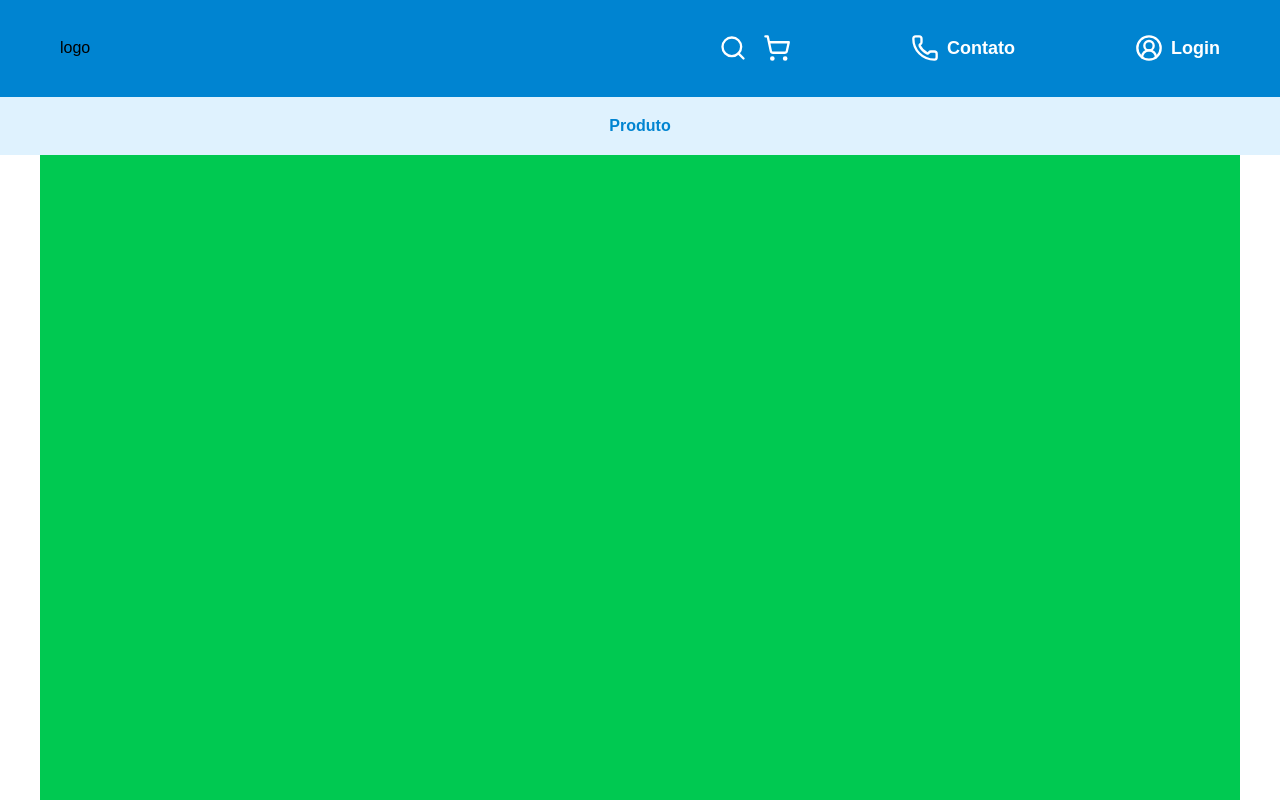
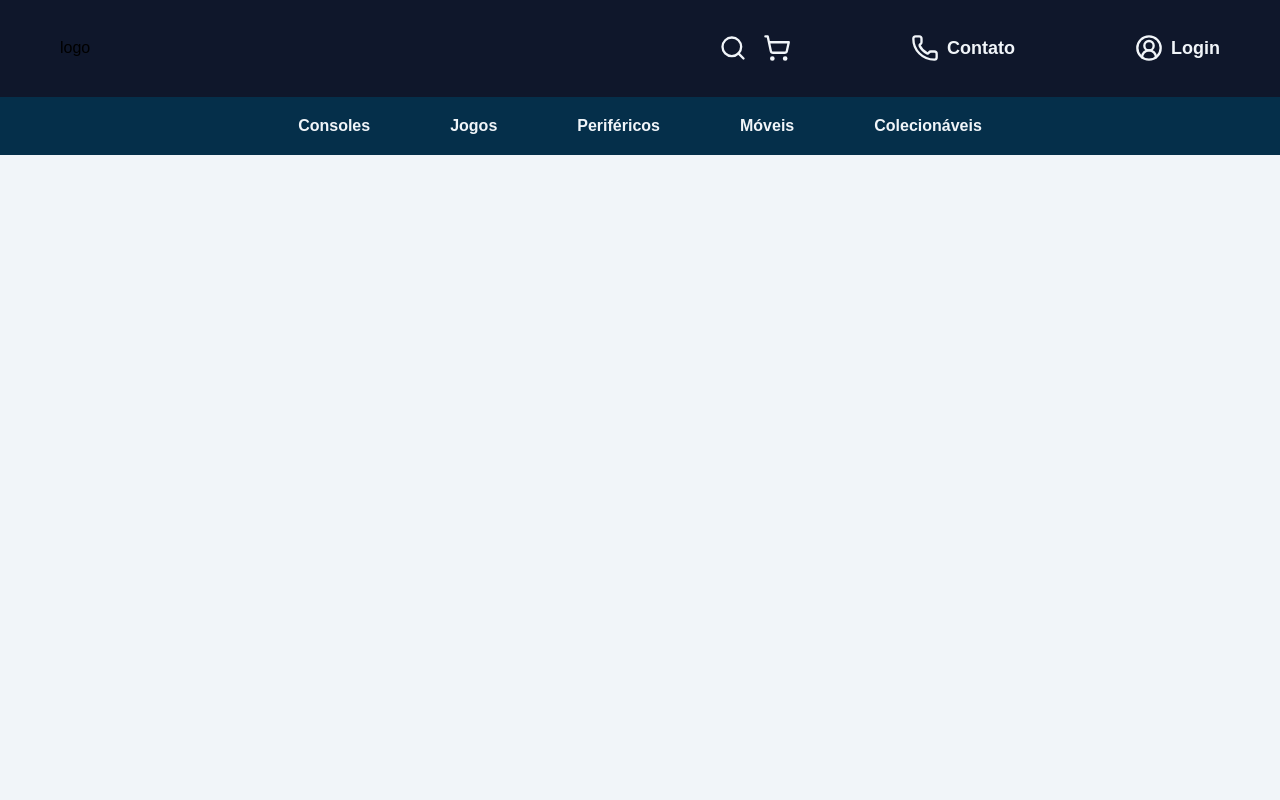
Before and after one commit to GabrielPanjos/Pereira-Game-Store, a React (Vite) app: page / in a window 1280 px wide. Built offline with nearby package versions, Linux system fonts and the light colour scheme.

Commit message:
mudancas nas cores

```diff
--- a/src/components/Header/HeaderButton/index.tsx
+++ b/src/components/Header/HeaderButton/index.tsx
@@ -7,9 +7,11 @@ type HeaderButtonProps = {
 
 export function HeaderButton({ Icon, children }: HeaderButtonProps) {
   return (
-    <button className="flex items-center gap-2 text-white hover:text-gray-300">
+    <button className="flex items-center gap-2 text-slate-100 hover:text-slate-300">
       <Icon className="h-7 w-7" />
-      {children && <span className="font-semibold text-[18px]">{children}</span>}
+      {children && (
+        <span className="font-semibold text-[18px]">{children}</span>
+      )}
     </button>
   );
 }
--- a/src/components/Header/index.tsx
+++ b/src/components/Header/index.tsx
@@ -5,7 +5,7 @@ import { HeaderButton } from "./HeaderButton";
 
 export function Header() {
   return (
-    <header className="w-full h-30 justify-between flex items-center bg-sky-600">
+    <header className="w-full h-30 justify-between flex items-center bg-slate-900">
       <div className="flex ml-15">
         <button>
           logo
--- a/src/components/Menu/MenuButton/index.tsx
+++ b/src/components/Menu/MenuButton/index.tsx
@@ -4,7 +4,7 @@ type MenuButtonProps = {
 
 export function MenuButton({ children }: MenuButtonProps) {
   return (
-    <button className="flex h-full justify-center items-center text-sky-600 hover:text-sky-800 font-semibold text-[16px]">
+    <button className="flex h-full justify-center items-center text-slate-100 hover:text-slate-300 font-semibold text-[16px]">
       <span>{children}</span>
     </button>
   );
--- a/src/components/Menu/index.tsx
+++ b/src/components/Menu/index.tsx
@@ -2,8 +2,12 @@ import { MenuButton } from "./MenuButton";
 
 export function Menu() {
   return (
-    <nav className="flex justify-center items-center gap-20 w-full h-18 bg-sky-100">
-      <MenuButton>Produto</MenuButton>
+    <nav className="flex justify-center items-center gap-20 w-full h-18 bg-sky-950">
+      <MenuButton>Consoles</MenuButton>
+      <MenuButton>Jogos</MenuButton>
+      <MenuButton>Periféricos</MenuButton>
+      <MenuButton>Móveis</MenuButton>
+      <MenuButton>Colecionáveis</MenuButton>
     </nav>
   );
 }
--- a/src/components/Products/index.tsx
+++ b/src/components/Products/index.tsx
@@ -1,3 +1,3 @@
 export function Products() {
-  return <section className="bg-green-500 w-300 h-full"></section>;
+  return <section className="bg-slate-100 w-300 h-full"></section>;
 }
--- a/src/pages/Home/index.tsx
+++ b/src/pages/Home/index.tsx
@@ -4,7 +4,7 @@ import { Products } from "../../components/Products";
 
 export function Home() {
   return (
-    <div className="h-screen w-screen flex flex-col items-center">
+    <div className="h-screen w-screen bg-slate-100 flex flex-col items-center">
       <Header />
       <Menu />
       <Products />
```
